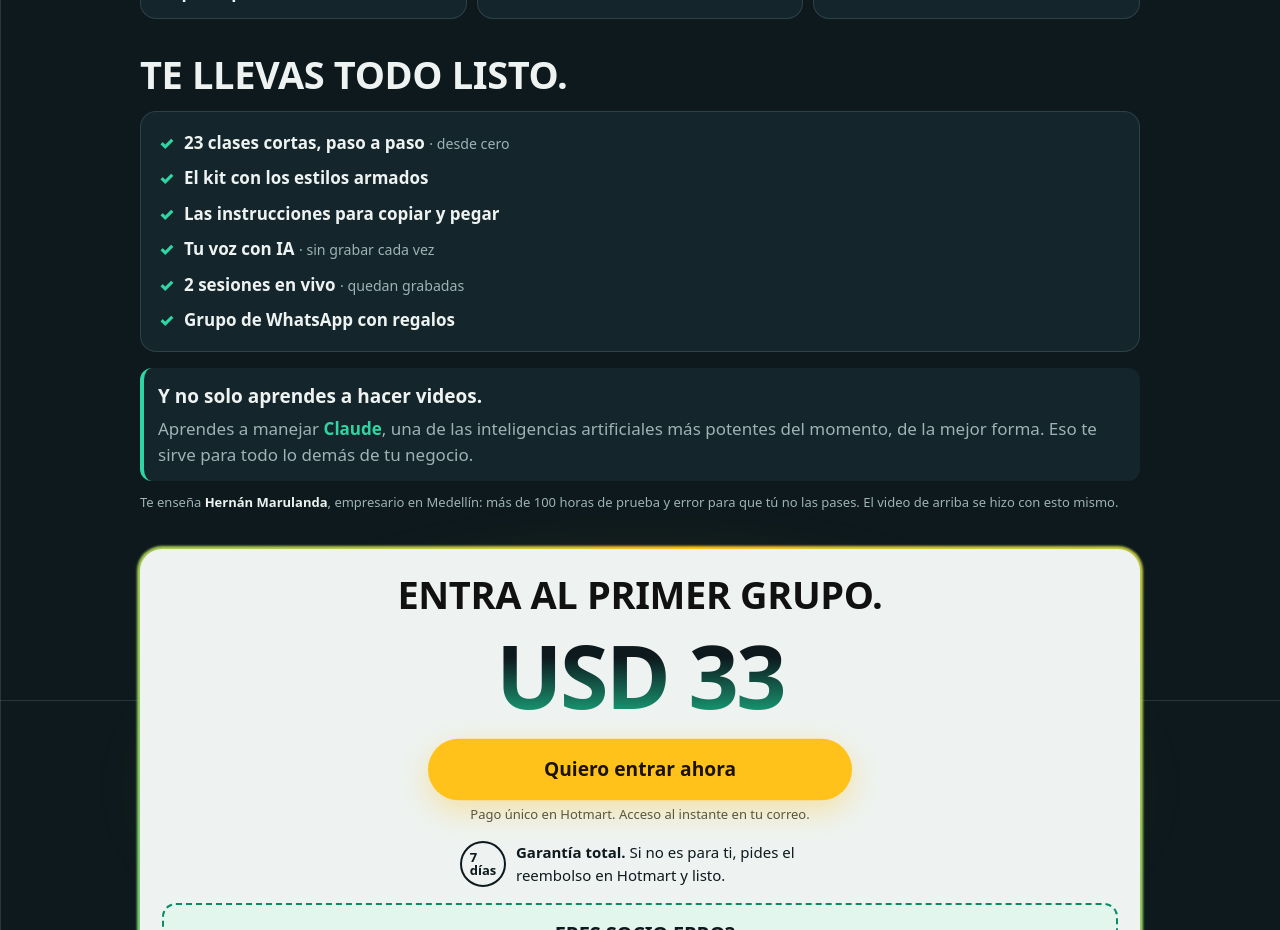
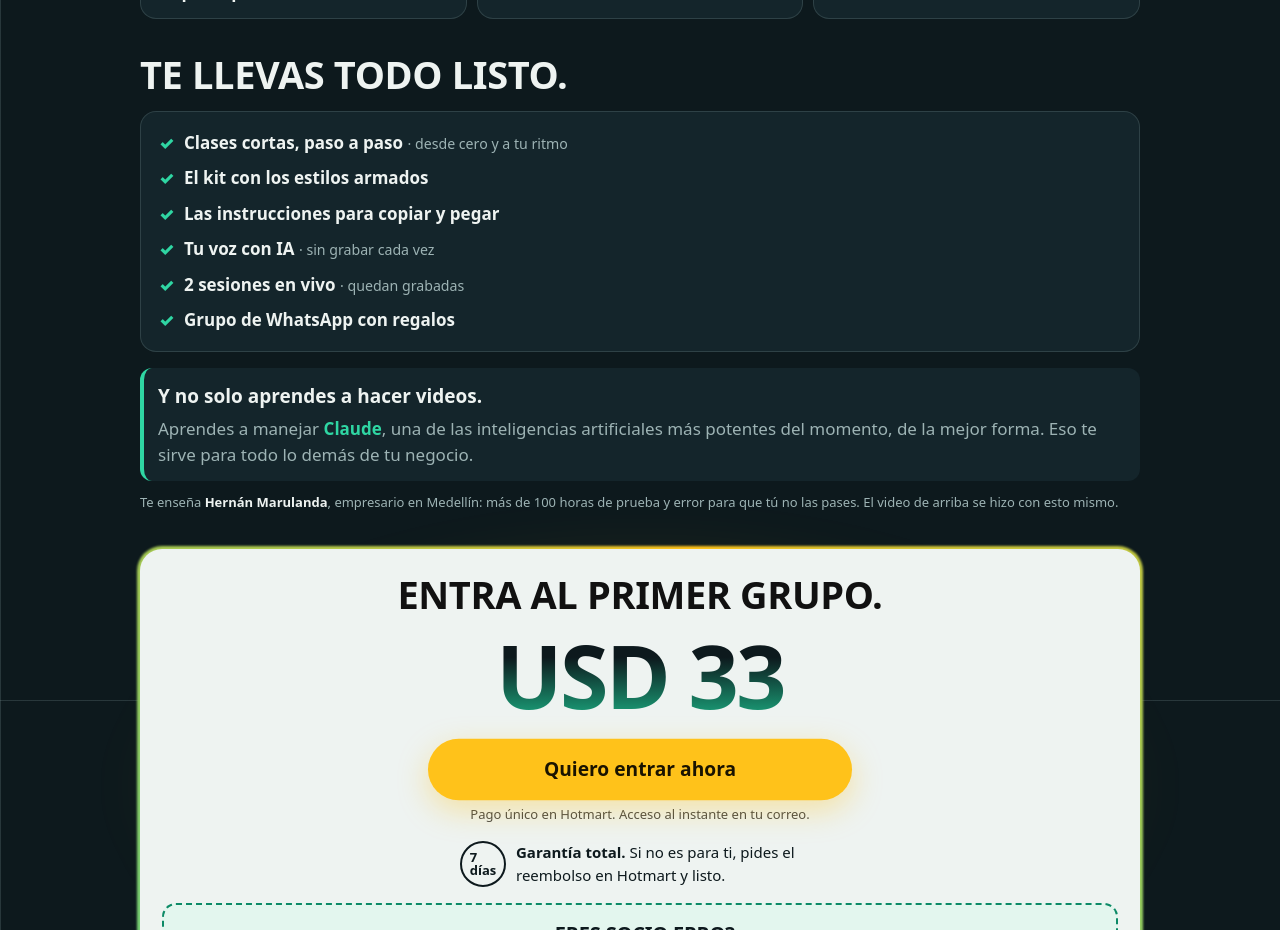
Before and after one commit to max10plataforma-collab/iavideospro, a plain HTML site: page index.html in a window 1280 px wide. Shown: the part 1700-2630 px from the top of the page. Drawn offline with Linux system fonts and the light colour scheme.

Commit message:
Add files via upload

```diff
--- a/index.html
+++ b/index.html
@@ -213,7 +213,7 @@ fbq('init','237118744789303');fbq('track','PageView');
   <section aria-labelledby="h-recibes" class="rev">
     <h2 id="h-recibes">Te llevas todo listo.</h2>
     <ul class="check">
-      <li><span>23 clases cortas, paso a paso <small>· desde cero</small></span></li>
+      <li><span>Clases cortas, paso a paso <small>· desde cero y a tu ritmo</small></span></li>
       <li><span>El kit con los estilos armados</span></li>
       <li><span>Las instrucciones para copiar y pegar</span></li>
       <li><span>Tu voz con IA <small>· sin grabar cada vez</small></span></li>
```
